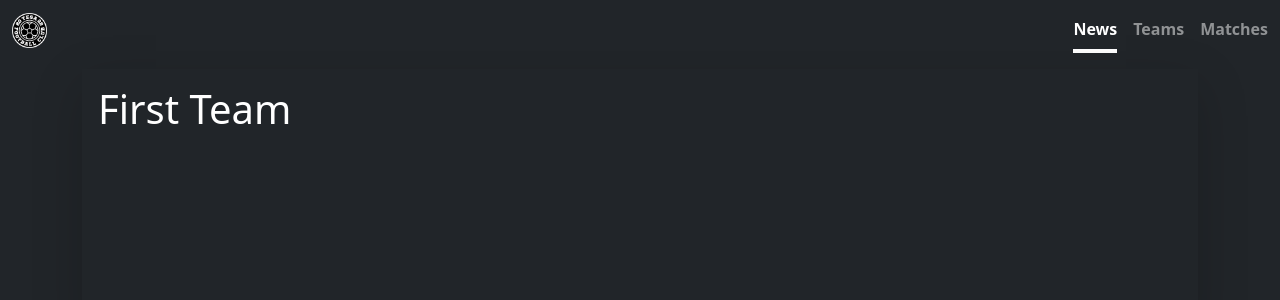
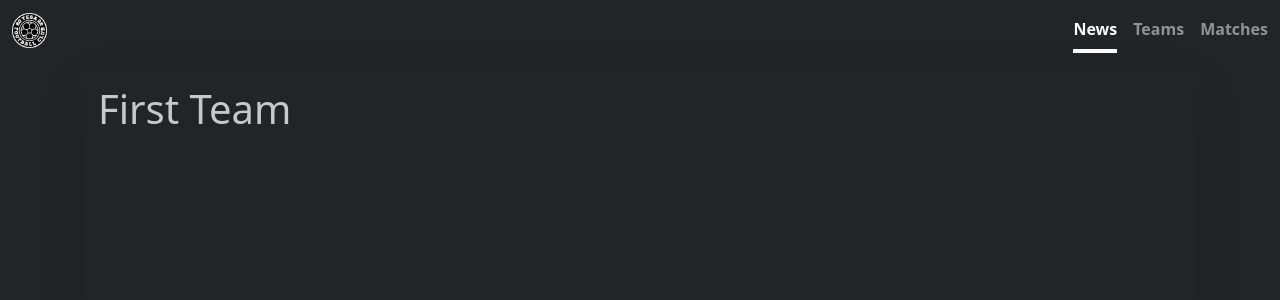
Before and after one commit to tesafc/tesafc.github.io, a Jekyll site: the page built from teams.html, in a window 1280 px wide. Shown: the top 300 px of the page. Built offline with Jekyll 4.4.1, drawn with Linux system fonts in a browser that asks for light colours.

Commit message:
Update teams.html

```diff
--- a/teams.html
+++ b/teams.html
@@ -5,7 +5,7 @@ title: teams
 
 <div class="text-bg-dark py-2">
   <div class="container">
-    <div class="card text-bg-dark border-0 rounded-0 shadow-lg" style="height: 16rem;">
+    <div class="card text-bg-dark border-0 rounded-0 shadow-lg opacity-75" style="height: 16rem;">
       <img src="" class="card-img" alt="">
       <div class="card-img-overlay">
         <h1 class="card-title text-capitalize">first team</h1>
```
